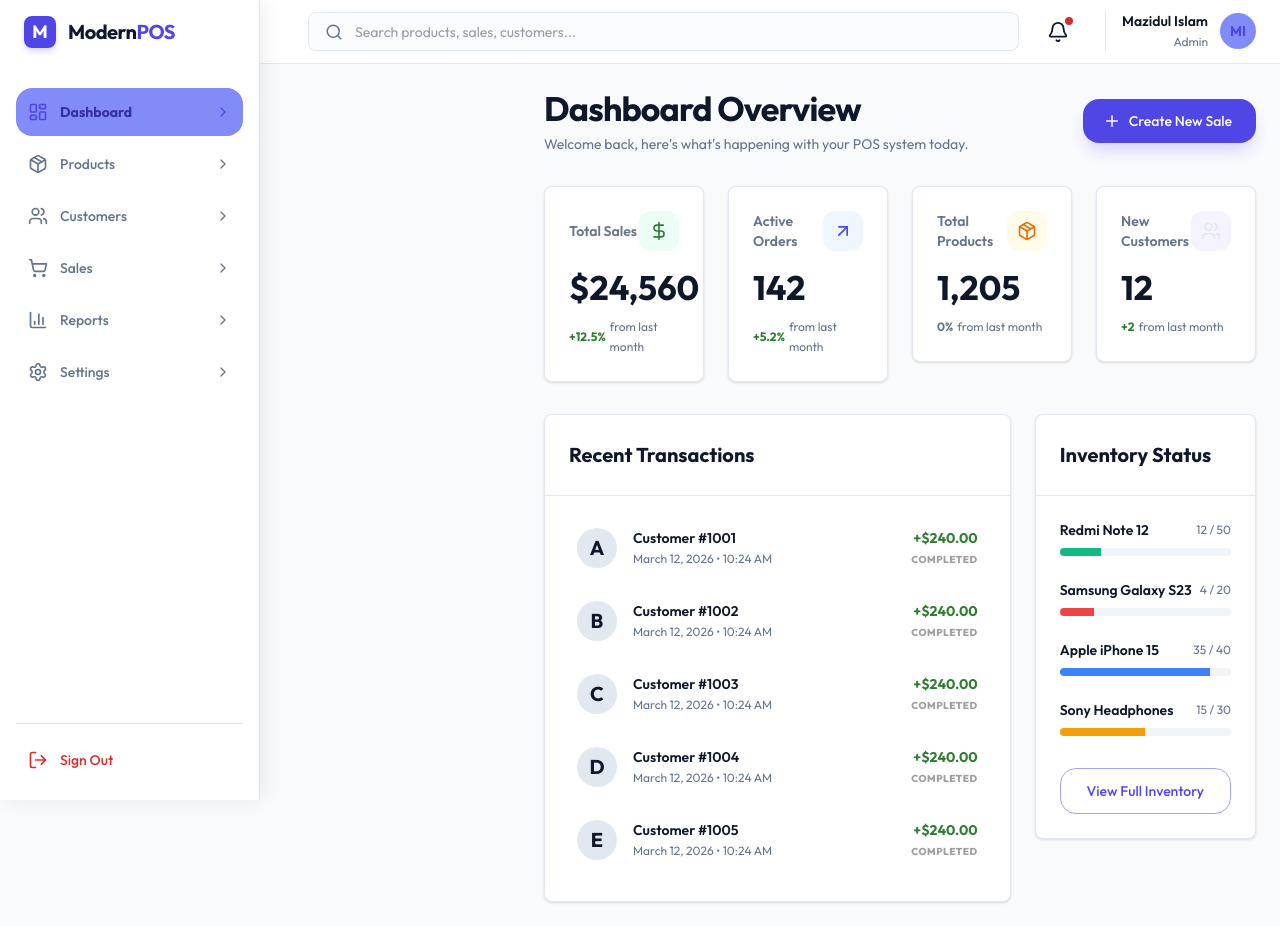
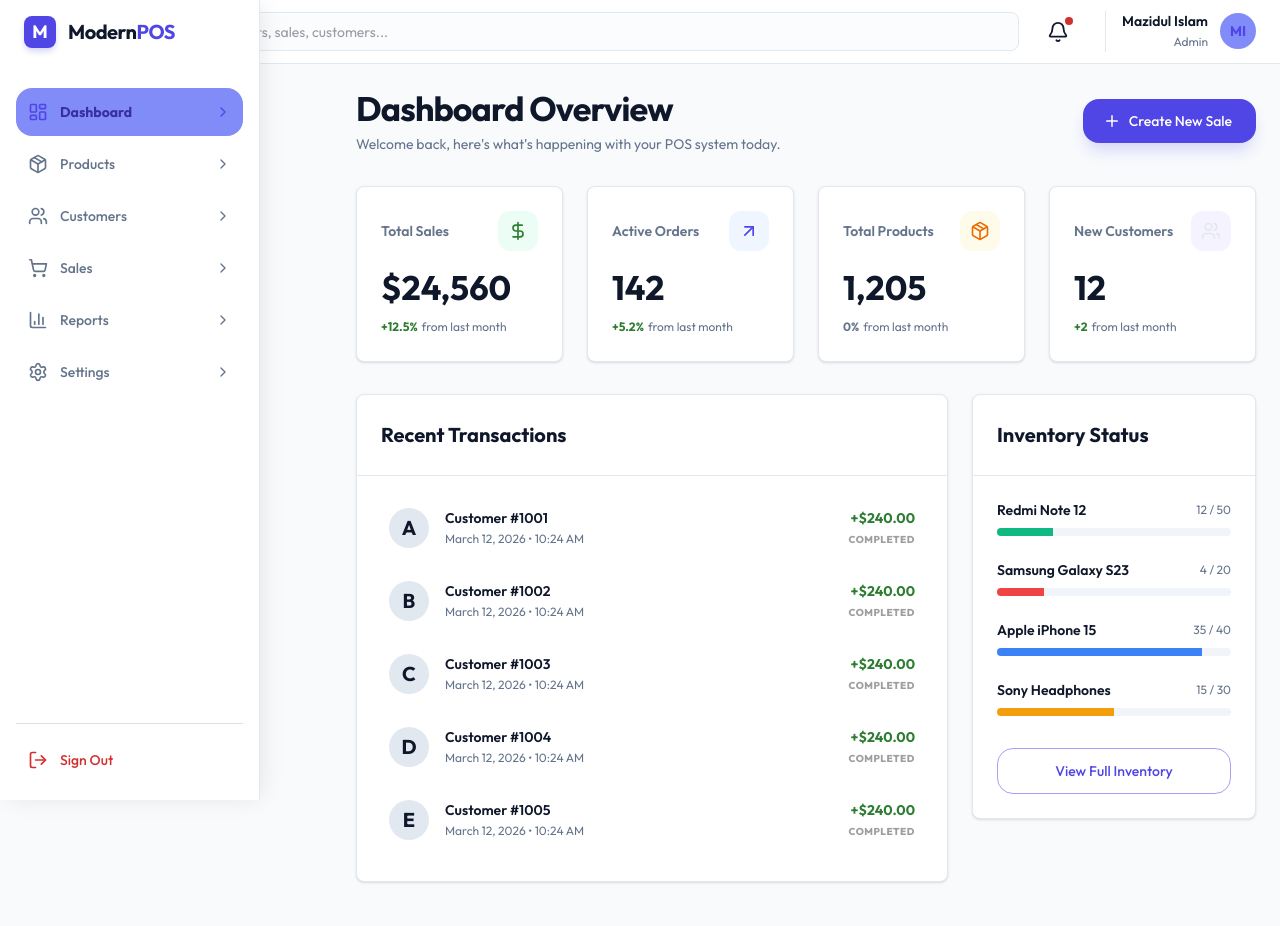
Before and after one commit to MazidulIslam/pos, a Next.js app in the folder frontend/: page / in a window 1280 px wide. Built offline with nearby package versions, Linux system fonts and the light colour scheme; sample sign-in values are in the browser's storage; what @mui/material-nextjs would draw is missing.

Commit message:
Fix: Standardize sidebar and header width to a collapsed state, add header z-index, and simplify header transition.

```diff
--- a/frontend/src/components/layouts/Header.jsx
+++ b/frontend/src/components/layouts/Header.jsx
@@ -67,8 +67,8 @@ const COLLAPSED_WIDTH = 72;
 const EXPANDED_WIDTH = 260;
 
 export const Header = () => {
-  const { isExpanded, setIsMobileOpen } = useSidebar();
-  const sidebarWidth = isExpanded ? EXPANDED_WIDTH : COLLAPSED_WIDTH;
+  const { setIsMobileOpen } = useSidebar();
+  const sidebarWidth = COLLAPSED_WIDTH;
 
   const [anchorEl, setAnchorEl] = useState(null);
   const router = useRouter();
@@ -100,8 +100,8 @@ export const Header = () => {
         borderBottom: "1px solid var(--border)",
         height: "var(--header-height)",
         justifyContent: "center",
-        transition:
-          "width 0.3s cubic-bezier(0.4, 0, 0.2, 1), margin-left 0.3s cubic-bezier(0.4, 0, 0.2, 1)",
+        zIndex: 1100, // Ensure header sits slightly below sidebar flyout
+        transition: "width 0.3s ease, margin-left 0.3s ease",
       }}
     >
       <Toolbar>
--- a/frontend/src/components/layouts/Sidebar.jsx
+++ b/frontend/src/components/layouts/Sidebar.jsx
@@ -480,7 +480,7 @@ export const Sidebar = () => {
     <Box
       component="nav"
       sx={{
-        width: { lg: isExpanded ? EXPANDED_WIDTH : COLLAPSED_WIDTH },
+        width: { lg: COLLAPSED_WIDTH },
         flexShrink: { lg: 0 },
       }}
     >
```
